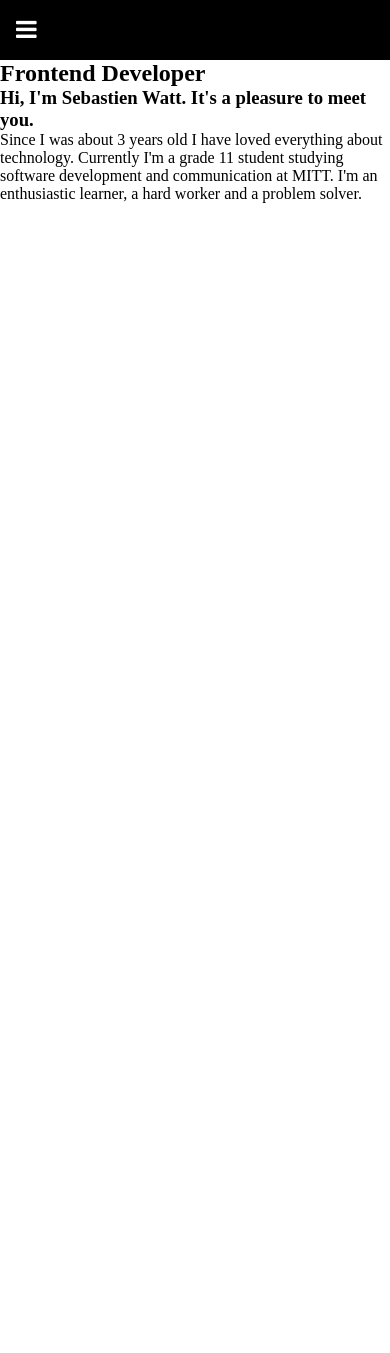
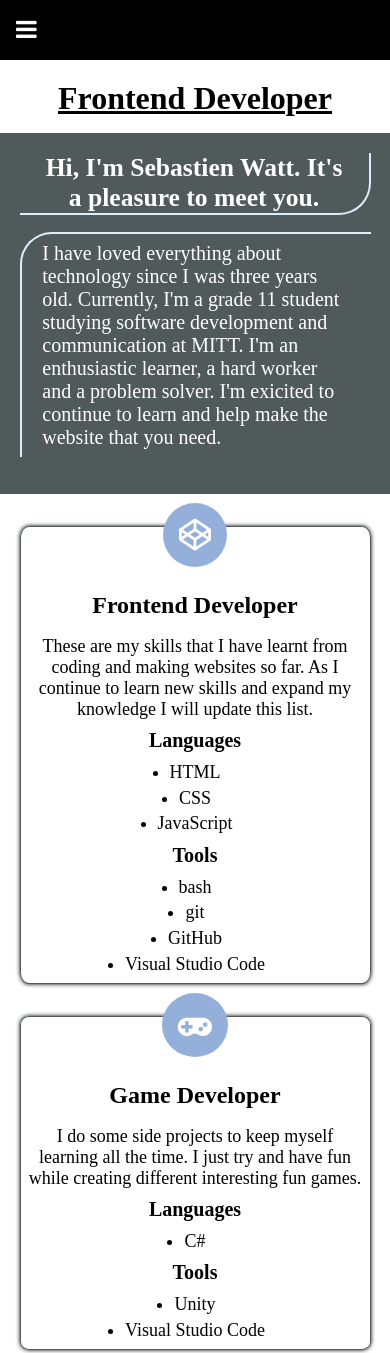
Before and after one commit to SebWatt/SD105-project, a plain HTML site: page index.html in a window 390 px wide. Shown: the top 1353 px of the page. Before the commit the page ends 844 px from the top, so only its background shows below. Drawn offline with Linux system fonts and the light colour scheme.

Commit message:
Made about and skills sections with styling for mobile devices

```diff
--- a/index.html
+++ b/index.html
@@ -32,13 +32,78 @@
     <main>
       <section class="about">
         <h2>Frontend Developer</h2>
-        <h3>Hi, I'm Sebastien Watt. It's a pleasure to meet you.</h3>
-        <p>
-          Since I was about 3 years old I have loved everything about
-          technology. Currently I'm a grade 11 student studying software
-          development and communication at MITT. I'm an enthusiastic learner, a
-          hard worker and a problem solver.
-        </p>
+        <div class="introduction-contain">
+          <h3>Hi, I'm Sebastien Watt. It's a pleasure to meet you.</h3>
+          <p>
+            I have loved everything about technology since I was three years
+            old. Currently, I'm a grade 11 student studying software development
+            and communication at MITT. I'm an enthusiastic learner, a hard
+            worker and a problem solver. I'm exicited to continue to learn and
+            help make the website that you need.
+          </p>
+        </div>
+      </section>
+      <section class="skills-container">
+        <div class="skill-column">
+          <div class="skill-header">
+            <i class="fa fa-codepen"></i>
+            <h2>Frontend Developer</h2>
+          </div>
+          <div class="skill-description">
+            <p>
+              These are my skills that I have learnt from coding and making
+              websites so far. As I continue to learn new skills and expand my
+              knowledge I will update this list.
+            </p>
+            <div class="skill-lists">
+              <div class="languages">
+                <h3>Languages</h3>
+                <ul>
+                  <li>HTML</li>
+                  <li>CSS</li>
+                  <li>JavaScript</li>
+                </ul>
+              </div>
+              <div class="tools">
+                <h3>Tools</h3>
+                <ul>
+                  <li>bash</li>
+                  <li>git</li>
+                  <li>GitHub</li>
+                  <li>Visual Studio Code</li>
+                </ul>
+              </div>
+            </div>
+          </div>
+        </div>
+        <div class="skill-column">
+          <div class="skill-header">
+            <i class="fa fa-gamepad"></i>
+            <h2>Game Developer</h2>
+          </div>
+          <div class="skill-description">
+            <p>
+              I do some side projects to keep myself learning all the time. I
+              just try and have fun while creating different interesting fun
+              games.
+            </p>
+            <div class="skill-lists">
+              <div class="languages">
+                <h3>Languages</h3>
+                <ul>
+                  <li>C#</li>
+                </ul>
+              </div>
+              <div class="tools">
+                <h3>Tools</h3>
+                <ul>
+                  <li>Unity</li>
+                  <li>Visual Studio Code</li>
+                </ul>
+              </div>
+            </div>
+          </div>
+        </div>
       </section>
     </main>
 
--- a/js/main.js
+++ b/js/main.js
@@ -1,14 +1,21 @@
 const sideMenu = document.getElementsByClassName("side-menu")[0];
 const sideMenuIcon = document.querySelector(".side-menu i");
+const sideMenuItems = document.querySelectorAll(".side-menu li");
+
 function openHamburgerMenuBtn() {
   sideMenu.style.width = "40%";
   sideMenu.style.zIndex = 1;
+  for (i = 0; i < sideMenuItems.length; i++) {
+    sideMenuItems[i].style.display = "block";
+  }
 }
 function closeHamburgerMenuBtn() {
   sideMenu.style.width = "0%";
   sideMenu.style.zIndex = -1;
+  for (i = 0; i < sideMenuItems.length; i++) {
+    sideMenuItems[i].style.display = "none";
+  }
 }
-
 if (window.onresize >= "762px") {
   openHamburgerMenuBtn();
 }
--- a/styles/styles.css
+++ b/styles/styles.css
@@ -8,6 +8,10 @@ header {
   background-color: black;
   display: flex;
   justify-content: space-between;
+  z-index: 1;
+  position: fixed;
+  top: 0;
+  width: 100%;
 }
 
 .side-menu {
@@ -32,6 +36,7 @@ header {
 }
 
 .side-menu li {
+  display: none;
   padding: 1rem 0rem;
 }
 
@@ -63,6 +68,106 @@ header {
   border: none;
 }
 
+main {
+  margin-top: 4rem;
+}
+
+.about {
+  display: flex;
+  align-items: center;
+  flex-direction: column;
+}
+
+.about h2 {
+  text-decoration: underline;
+  font-size: 2rem;
+  margin: 1rem 0;
+}
+
+.about .introduction-contain {
+  padding: 5% 5%;
+  box-shadow: 1px 0px 2px black inherit;
+  background-color: #505a5b;
+  color: white;
+}
+
+.about .introduction-contain h3 {
+  text-align: center;
+  font-size: 1.6rem;
+  padding: 0 1.3rem;
+  margin-bottom: 5%;
+  border: 2px solid #dcedff;
+  border-left: 0;
+  border-top: 0;
+  border-radius: 0px 0px 32px 0px;
+}
+
+.about .introduction-contain p {
+  margin-bottom: 5%;
+  font-size: 20px;
+  padding: 0.5rem 1.3rem;
+  border: 2px solid #dcedff;
+  border-right: 0;
+  border-bottom: 0;
+  border-radius: 32px 0px 0px 0px;
+}
+
+.skills-container {
+  margin-top: 2rem;
+}
+
+.skill-column {
+  margin: 2rem 5%;
+  padding: 0.5rem;
+  display: flex;
+  flex-direction: column;
+  align-items: center;
+  text-align: center;
+  border: 1px #505a5b solid;
+  border-radius: 2.5%;
+  box-shadow: 0px 0px 4px black;
+}
+
+.skill-column i {
+  background-color: #94b0da;
+  transform: translateY(-50%);
+  border-radius: 50%;
+  color: white;
+  font-size: 32px;
+  padding: 1rem;
+}
+
+.skill-column h2 {
+  transform: translateY(-25%);
+  font-size: 24px;
+}
+
+.skill-column p {
+  font-size: 18px;
+}
+
+.skill-description {
+  margin-top: 0.6rem;
+}
+
+.skill-description h3 {
+  font-size: 20px;
+  margin-top: 0.6rem;
+}
+
+.skill-description ul {
+  margin-top: 0.3rem;
+  display: flex;
+  align-items: center;
+  flex-direction: column;
+  text-align: left;
+}
+
+.skill-description ul li {
+  margin-top: 0.3rem;
+  font-size: 18px;
+}
+
 @media screen and (min-width: 762px) {
   #hamburger-open,
   #hamburger-close {
@@ -82,6 +187,11 @@ header {
     flex-direction: row;
   }
 
+  .side-menu li {
+    display: block;
+    padding: 1rem 0rem;
+  }
+
   .side-menu li a {
     font-size: 1.6rem;
   }
```
